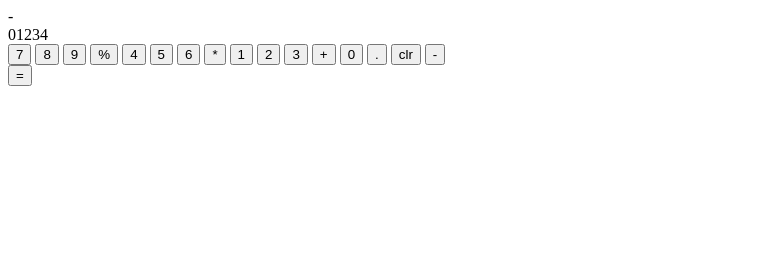
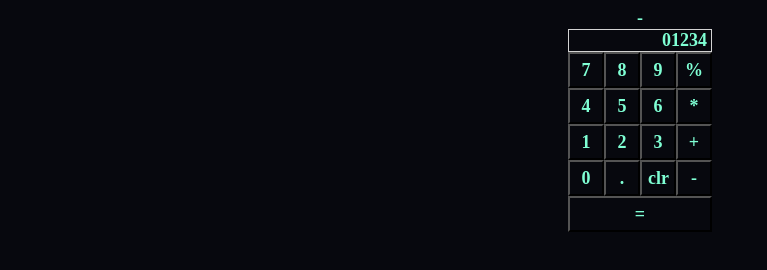
Before and after one commit to lohikaarme/calculator, a plain HTML site: page index.html in a window 1280 px wide. Shown: the whole page, without its empty margins (0-767 px from the left). Drawn offline with Linux system fonts and the light colour scheme.

Commit message:
Calculator layout setup

```diff
--- a/index.html
+++ b/index.html
@@ -30,7 +30,7 @@
             <button class="key" data-key="-">-</button>
 
         </div>
-        <button class="equivalence" data-key="=">=</div>
+        <button class="equivalence key" data-key="=">=</div>
     </div>
 </body>
 </html>
--- a/style.css
+++ b/style.css
@@ -0,0 +1,37 @@
+* {
+    box-sizing: border-box;
+    color: aquamarine;
+    font-family: obitron;
+    font-size: large;
+    font-weight: bold;
+    background-color: rgb(7, 8, 14);
+}
+
+.container {
+    display: flex;
+    flex-flow: column;
+    align-items: center;
+}
+.screen {
+    display: flex;
+    flex-direction: row-reverse;
+    border: 1px solid lightgray;
+    width: 8em;
+    padding-right: 4px;
+    align-items: flex-start;
+}
+
+.keyPad {
+    display: grid;
+    grid-template-columns: repeat(4, max-content);
+    grid-template-rows: repeat(4, max-content);
+}
+
+.key {
+    width: 2em;
+    height: 2em;
+}
+
+.equivalence {
+    width: 8em;
+}
```
